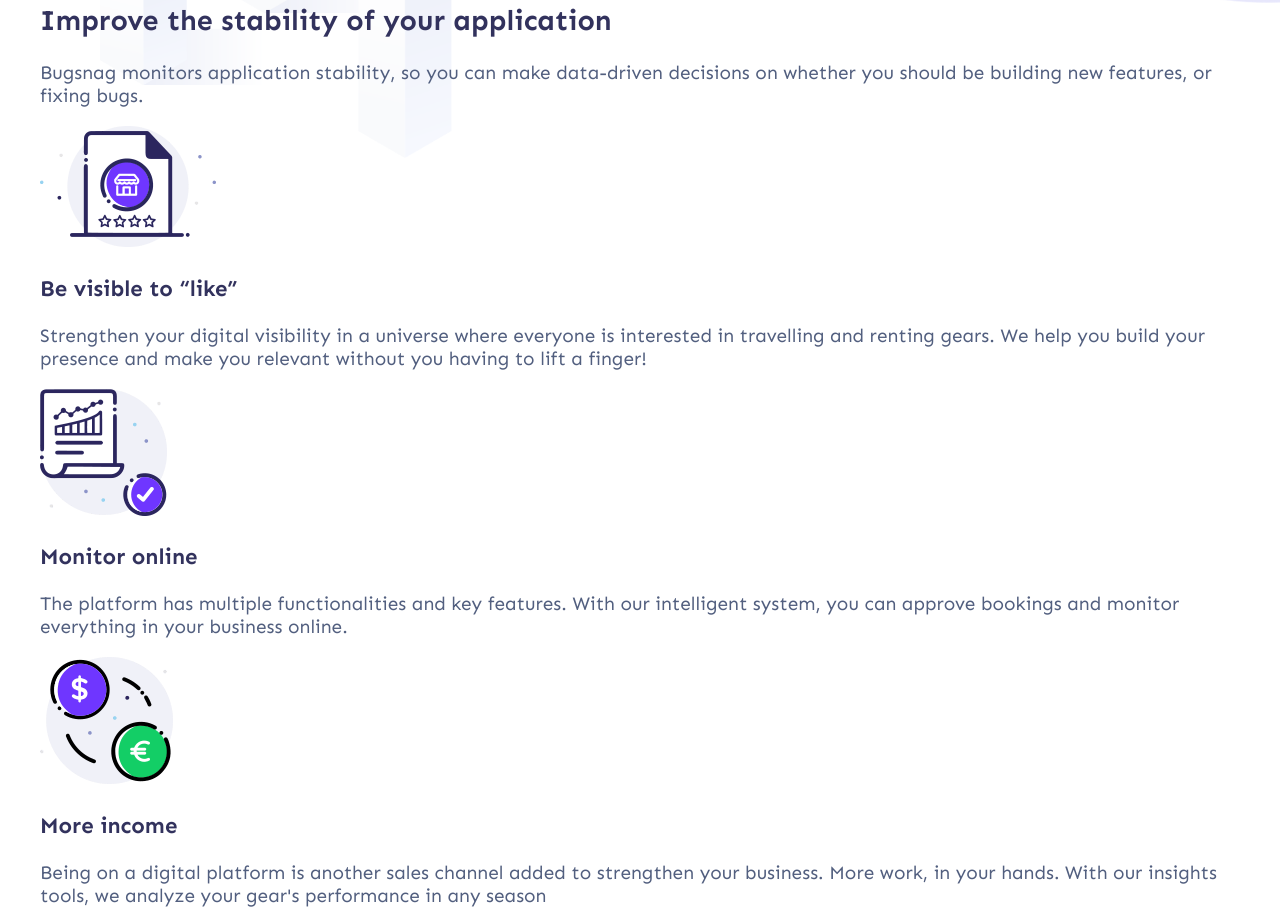
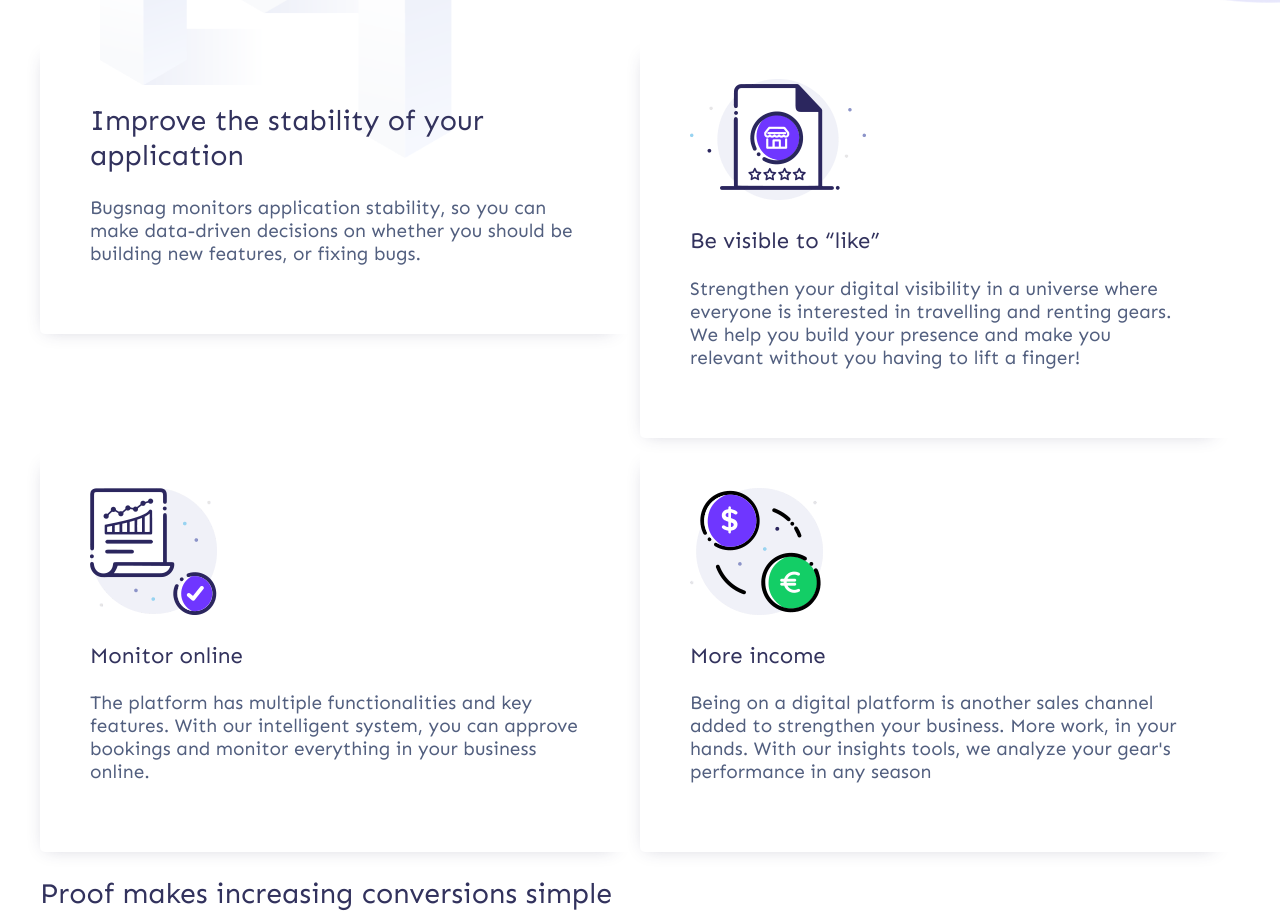
Before and after one commit to tahir-asadov/GoHub-Landing-Page, a website: page index.html in a window 1280 px wide. Shown: the part 662-1576 px from the top of the page. Drawn offline with Linux system fonts and the light colour scheme.

Commit message:
Add about styles

```diff
--- a/css/main.max.css
+++ b/css/main.max.css
@@ -399,6 +399,12 @@ h1, h2, h3, h4, h5, h6 {
 h1 {
   font-size: 48px; }
 
+h2 {
+  font-weight: normal; }
+
+h3 {
+  font-weight: normal; }
+
 a {
   color: #32325D; }
 
@@ -618,6 +624,19 @@ label {
     width: 50%; }
 
 /* ==========================================================================
+[About us]
+========================================================================== */
+.band-about .container {
+  margin-top: 50px; }
+  .band-about .container .about-items .about-item {
+    width: 50%;
+    float: left; }
+    .band-about .container .about-items .about-item .ai-offset {
+      padding: 50px;
+      border-radius: 5px;
+      box-shadow: -11px 13px 17px -17px #32325d42; }
+
+/* ==========================================================================
 [Content]
 ========================================================================== */
 /* ==========================================================================
--- a/index.html
+++ b/index.html
@@ -51,25 +51,36 @@
     <!-- About us -->
     <div class="band band-about">
       <div class="container">
+        <div class="about-items">
           <div class="about-item">
+            <div class="ai-offset">
               <h2>Improve the stability of your application</h2>
               <p>Bugsnag monitors application stability, so you can make data-driven decisions on whether you should be building new features, or fixing bugs.</p>
+            </div><!-- .ai-offset -->
           </div><!-- .about-item -->
-        <div class="about-item">
+          <div class="about-item ai-shadow">
+            <div class="ai-offset">
               <img src="img/Vector Smart Object@1X (2).png" alt="">
               <h3>Be visible to “like”</h3>
               <p>Strengthen your digital visibility in a universe where everyone is interested in travelling and renting gears. We help you build your presence  and make you relevant without you having to lift a finger!</p>
+            </div><!-- .ai-offset -->
           </div><!-- .about-item -->
-        <div class="about-item">
+          <div class="about-item ai-shadow">
+            <div class="ai-offset">
               <img src="img/Vector Smart Object@1X (3).png" alt="">
               <h3>Monitor online</h3>
               <p>The platform has multiple functionalities and key features. With our intelligent system, you can approve bookings and monitor everything in your business online.</p>
+            </div><!-- .ai-offset -->
           </div><!-- .about-item -->
-        <div class="about-item">
+          <div class="about-item ai-shadow">
+            <div class="ai-offset">
               <img src="img/Vector Smart Object@1X (4).png" alt="">
               <h3>More income</h3>
               <p>Being on a digital platform is another sales channel added to strengthen your business. More work, in your hands. With our insights tools, we analyze your gear's performance in any season</p>
             </div><!-- .about-item -->
+          </div><!-- .ai-offset -->
+          <div class="clear"></div><!-- .clear -->
+        </div><!-- .about-items -->
       </div><!-- .container -->
     </div><!-- .band band-about -->
     <!-- About us -->
--- a/src/scss/main.scss
+++ b/src/scss/main.scss
@@ -20,6 +20,12 @@ h1, h2, h3, h4, h5, h6 {
 }
 h1 {
   font-size: 48px;
+}
+h2 {
+  font-weight: normal;
+}
+h3 {
+  font-weight: normal;
 }
 a {
   color: $primary_color;
@@ -225,6 +231,28 @@ label {
 }
 
 /* ==========================================================================
+[About us]
+========================================================================== */
+.band-about {
+  .container {
+    margin-top: 50px;
+    .about-items {
+      .about-item {
+        width: 50%;
+        float: left;
+        .ai-offset {
+          padding: 50px;
+          border-radius: 5px;
+          box-shadow: -11px 13px 17px -17px #32325d42;
+        }
+        // &.ai-shadow {
+        // }
+      }
+    }
+  }
+}
+
+/* ==========================================================================
 [Content]
 ========================================================================== */
 .band-content .container {
```
Also changed, not shown: css/main.css, css/main.min.css. Lines whose indentation alone changed are shown as unchanged.
